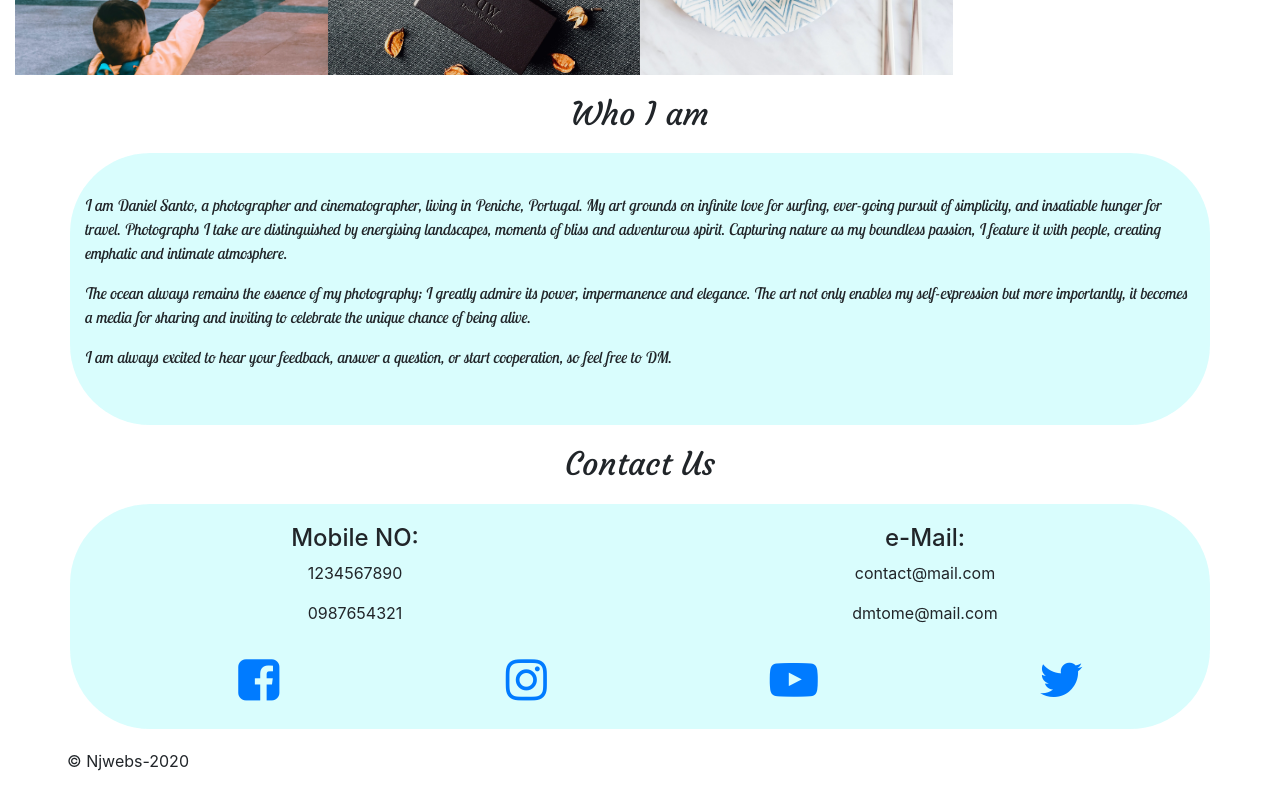
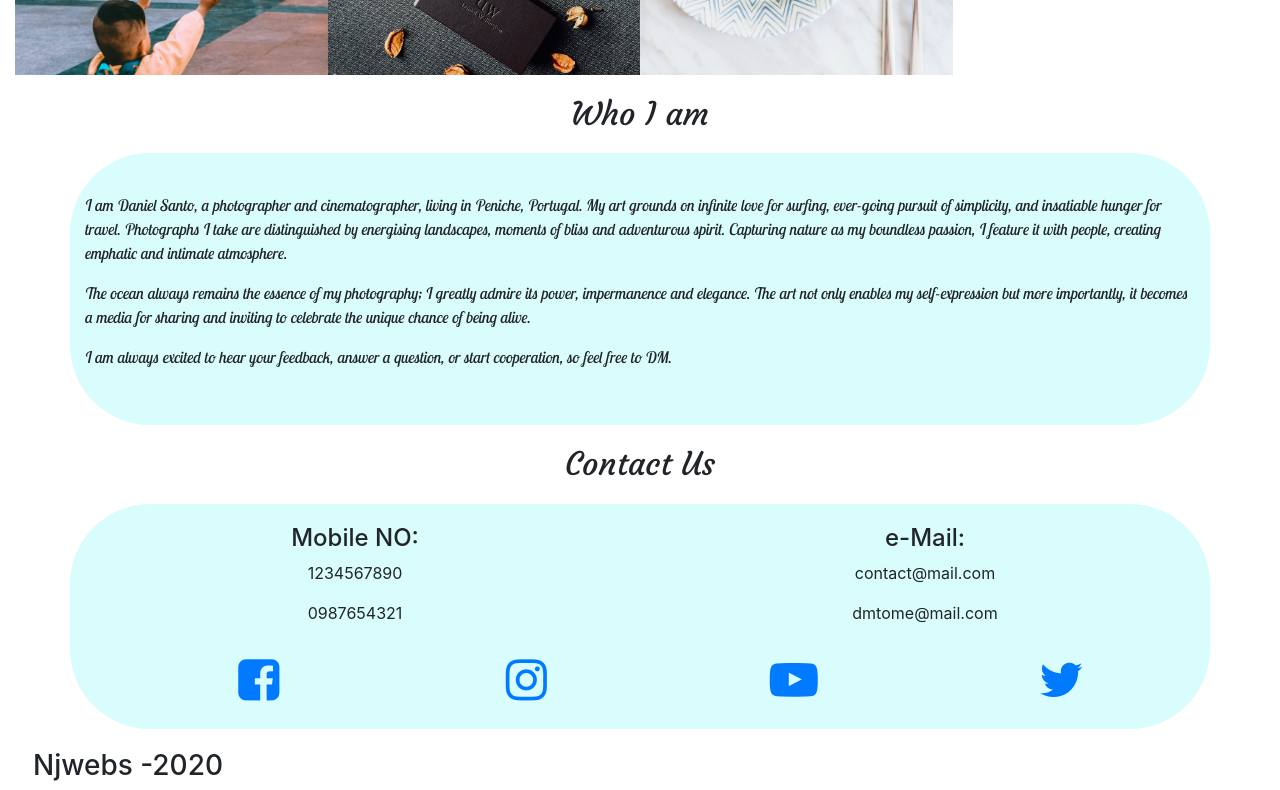
Before and after one commit to thenileshnj/piclic.github.io, a plain HTML site: page index.html in a window 1280 px wide. Shown: the part 2370-3160 px from the top of the page. Drawn offline with nearby package versions, Linux system fonts and the light colour scheme.

Commit message:
Update index.html

```diff
--- a/index.html
+++ b/index.html
@@ -239,12 +239,7 @@
 		</div>
 
 		<div class="copyright">
-			<script>
-				document.write('&copy; ' );
-				document.write("Njwebs");
-				document.write("-");
-				document.write(new Date().getFullYear());
-			</script>
+			<h3>Njwebs -2020</h3>
 		</div>
 
 
```
